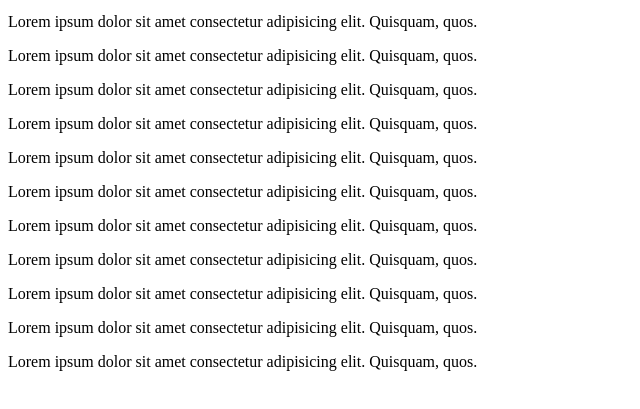
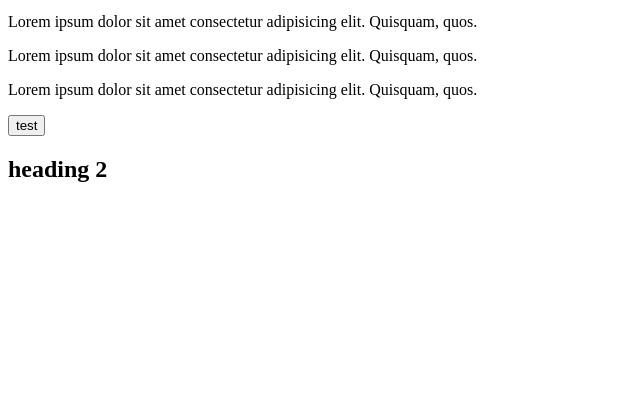
Before and after one commit to App-Devmont-Digital/practice-app, a plain HTML site: page index.html in a window 1280 px wide. Shown: the part 223-632 px from the top of the page, without its empty margins (0-640 px from the left). Drawn offline with Linux system fonts and the light colour scheme.

Commit message:
added main feature changes

```diff
--- a/index.html
+++ b/index.html
@@ -16,13 +16,7 @@
     <p>Lorem ipsum dolor sit amet consectetur adipisicing elit. Quisquam, quos.</p>
     <p>Lorem ipsum dolor sit amet consectetur adipisicing elit. Quisquam, quos.</p>
     <p>Lorem ipsum dolor sit amet consectetur adipisicing elit. Quisquam, quos.</p>
-    <p>Lorem ipsum dolor sit amet consectetur adipisicing elit. Quisquam, quos.</p>
-    <p>Lorem ipsum dolor sit amet consectetur adipisicing elit. Quisquam, quos.</p>
-    <p>Lorem ipsum dolor sit amet consectetur adipisicing elit. Quisquam, quos.</p>
-    <p>Lorem ipsum dolor sit amet consectetur adipisicing elit. Quisquam, quos.</p>
-    <p>Lorem ipsum dolor sit amet consectetur adipisicing elit. Quisquam, quos.</p>
-    <p>Lorem ipsum dolor sit amet consectetur adipisicing elit. Quisquam, quos.</p>
-    <p>Lorem ipsum dolor sit amet consectetur adipisicing elit. Quisquam, quos.</p>
-    <p>Lorem ipsum dolor sit amet consectetur adipisicing elit. Quisquam, quos.</p>
+    <button>test</button>
+    <h2>heading 2</h2>
 </body>
 </html>
```
